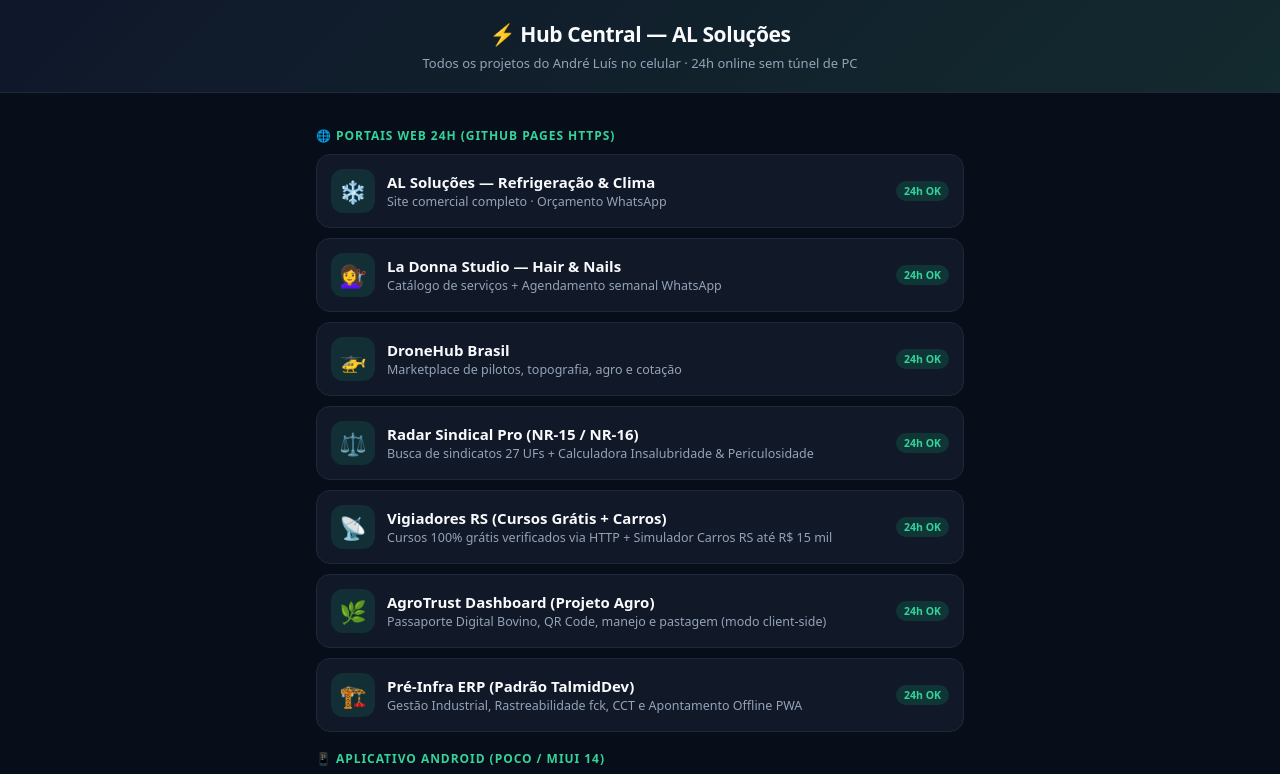
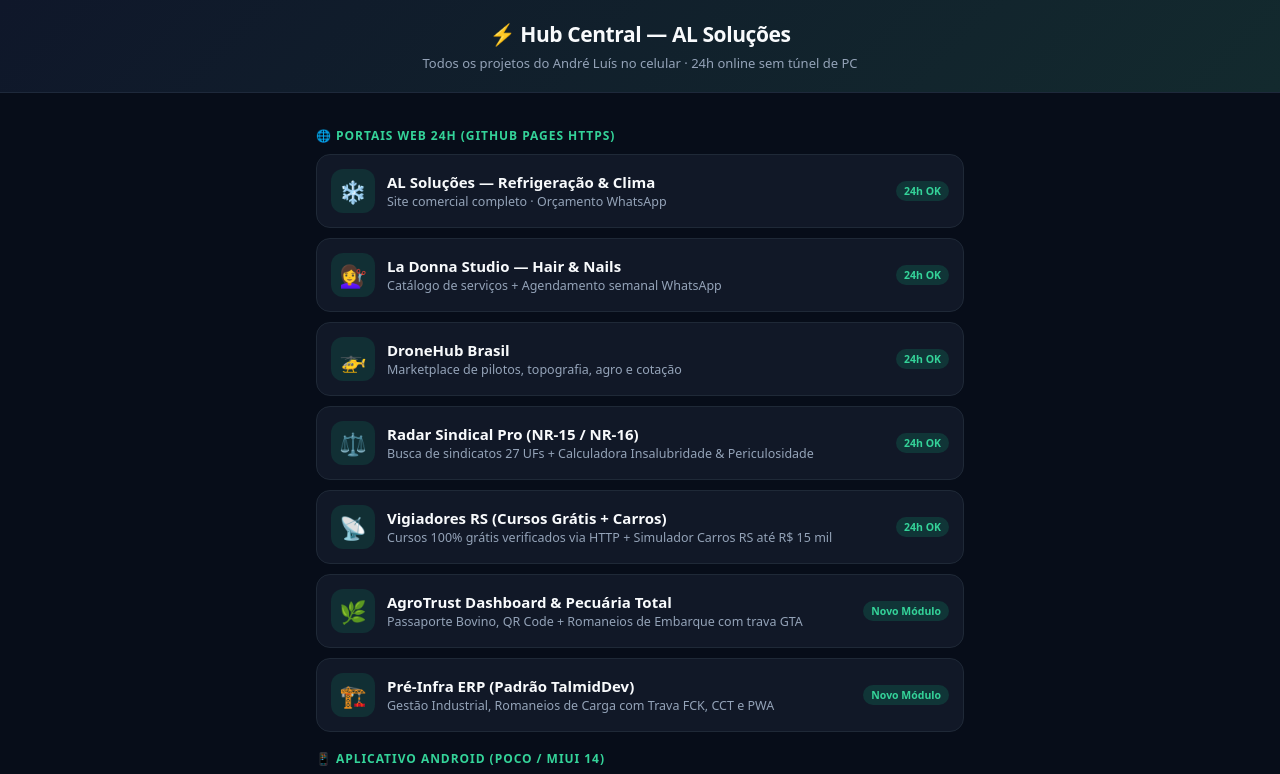
Before and after one commit to contatoalsolucoeseletricas-hue/hub-al-solucoes, a plain HTML site: page index.html in a window 1280 px wide. Shown: the top 774 px of the page. Drawn offline with Linux system fonts and the light colour scheme.

Commit message:
DOC 72: Atualizar badges dos modulos de Romaneios no Hub Central

```diff
--- a/index.html
+++ b/index.html
@@ -64,13 +64,13 @@
     </a>
     <a class="card" href="https://contatoalsolucoeseletricas-hue.github.io/agrotrust-site/" target="_blank" rel="noopener">
       <div class="ico">🌿</div>
-      <div class="info"><b>AgroTrust Dashboard (Projeto Agro)</b><span>Passaporte Digital Bovino, QR Code, manejo e pastagem (modo client-side)</span></div>
-      <span class="tag">24h OK</span>
+      <div class="info"><b>AgroTrust Dashboard &amp; Pecuária Total</b><span>Passaporte Bovino, QR Code + Romaneios de Embarque com trava GTA</span></div>
+      <span class="tag">Novo Módulo</span>
     </a>
     <a class="card" href="https://contatoalsolucoeseletricas-hue.github.io/pre-infra-erp/" target="_blank" rel="noopener">
       <div class="ico">🏗️</div>
-      <div class="info"><b>Pré-Infra ERP (Padrão TalmidDev)</b><span>Gestão Industrial, Rastreabilidade fck, CCT e Apontamento Offline PWA</span></div>
-      <span class="tag">24h OK</span>
+      <div class="info"><b>Pré-Infra ERP (Padrão TalmidDev)</b><span>Gestão Industrial, Romaneios de Carga com Trava FCK, CCT e PWA</span></div>
+      <span class="tag">Novo Módulo</span>
     </a>
   </div>
 
```
